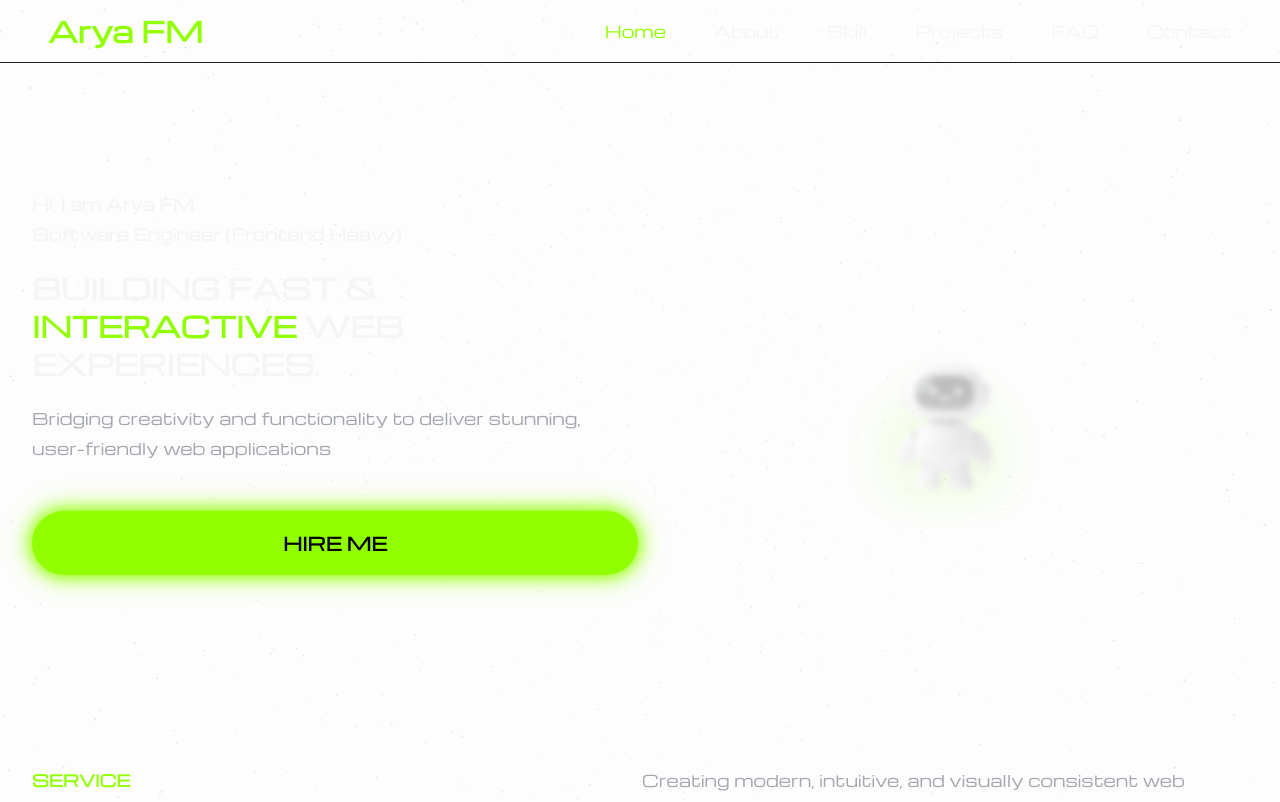
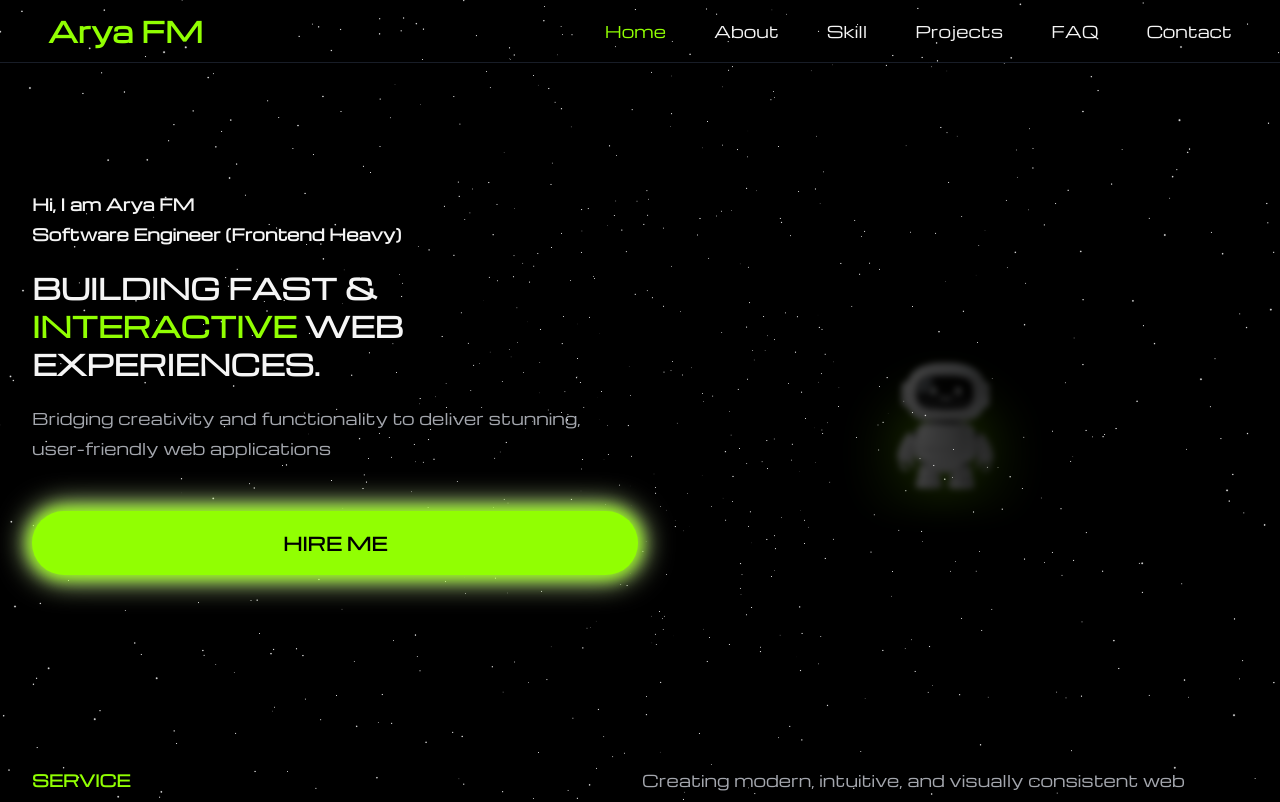
Before and after one commit to aryafmdev/aryafmdev-portfolio, a Next.js app: page / in a window 1280 px wide. Shown: the top 802 px of the page. Built offline with nearby package versions, Linux system fonts and the light colour scheme.

Commit message:
fix(theme): enforce global black background with neutral-100 foreground to unify light/dark modes and ensure high contrast for header brand, hero intro, interactive text, and section headings

```diff
--- a/app/globals.css
+++ b/app/globals.css
@@ -1,8 +1,8 @@
 @import 'tailwindcss';
 
 :root {
-  --background: var(--color-neutral-25);
-  --foreground: var(--color-neutral-900);
+  --background: var(--color-black);
+  --foreground: var(--color-neutral-100);
 }
 
 @theme inline {
```
